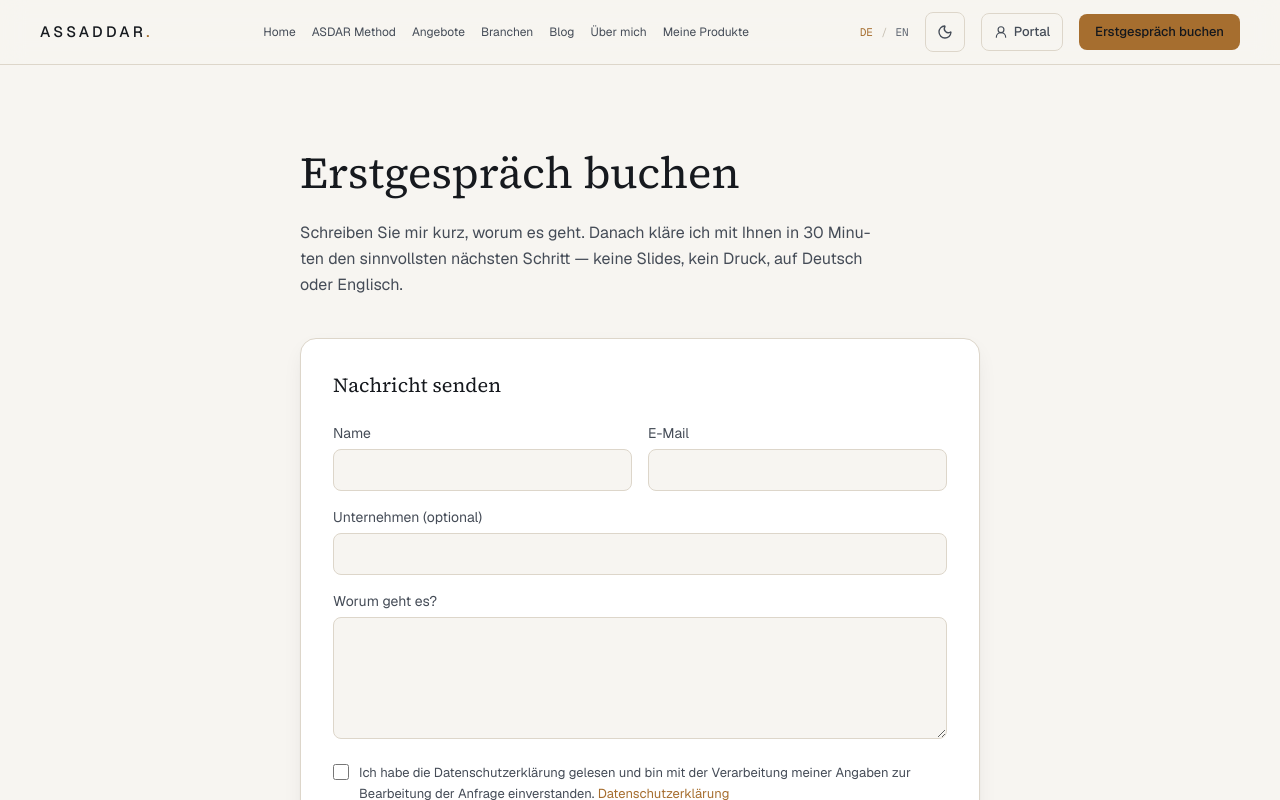
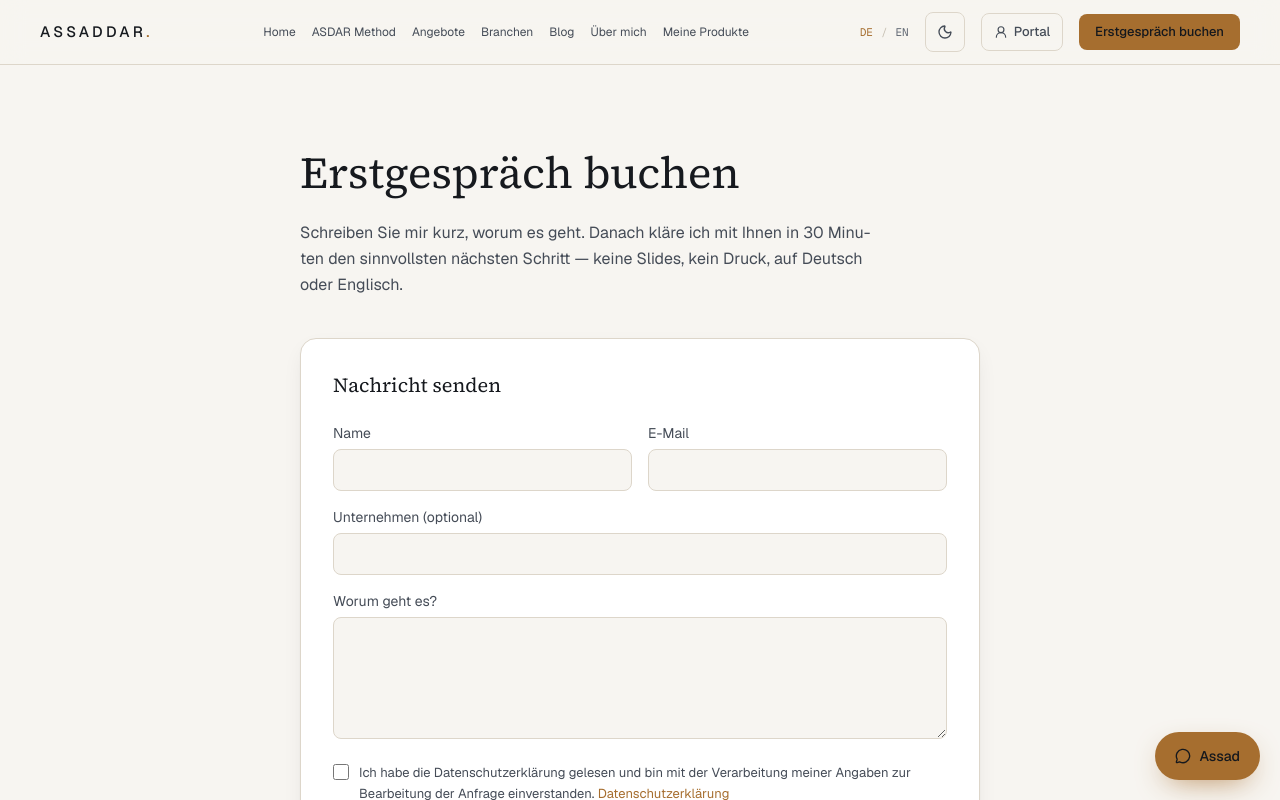
Before and after one commit to proark1/assaddar, a Next.js app: page /de/termin in a window 1280 px wide. Shown: the top 800 px of the page. Built offline with nearby package versions, Linux system fonts and the light colour scheme; no server answers.

Commit message:
Use in-app Assad chatbot widget

```diff
--- a/src/components/assad-chatbot.tsx
+++ b/src/components/assad-chatbot.tsx
@@ -67,7 +67,7 @@ export function AssadChatbot({ locale }: { locale: Locale }) {
             </div>
             <button
               type="button"
-              aria-label={locale === "de" ? "Chat schließen" : "Close chat"}
+              aria-label={locale === "de" ? "Chat schliessen" : "Close chat"}
               onClick={() => setOpen(false)}
               className="inline-flex h-8 w-8 items-center justify-center rounded-lg text-ink2 transition-colors hover:bg-surface2 hover:text-ink"
             >
--- a/src/components/footer.tsx
+++ b/src/components/footer.tsx
@@ -1,6 +1,6 @@
 import Link from "next/link";
 import type { Dict, Locale } from "@/content";
-import { AssaddarPlatformWidget } from "@/components/assaddar-platform-widget";
+import { AssadChatbot } from "@/components/assad-chatbot";
 
 export function Footer({ t, locale }: { t: Dict["footer"]; locale: Locale }) {
   return (
@@ -55,7 +55,7 @@ export function Footer({ t, locale }: { t: Dict["footer"]; locale: Locale }) {
           </div>
         </div>
       </footer>
-      <AssaddarPlatformWidget />
+      <AssadChatbot locale={locale} />
     </>
   );
 }
```
